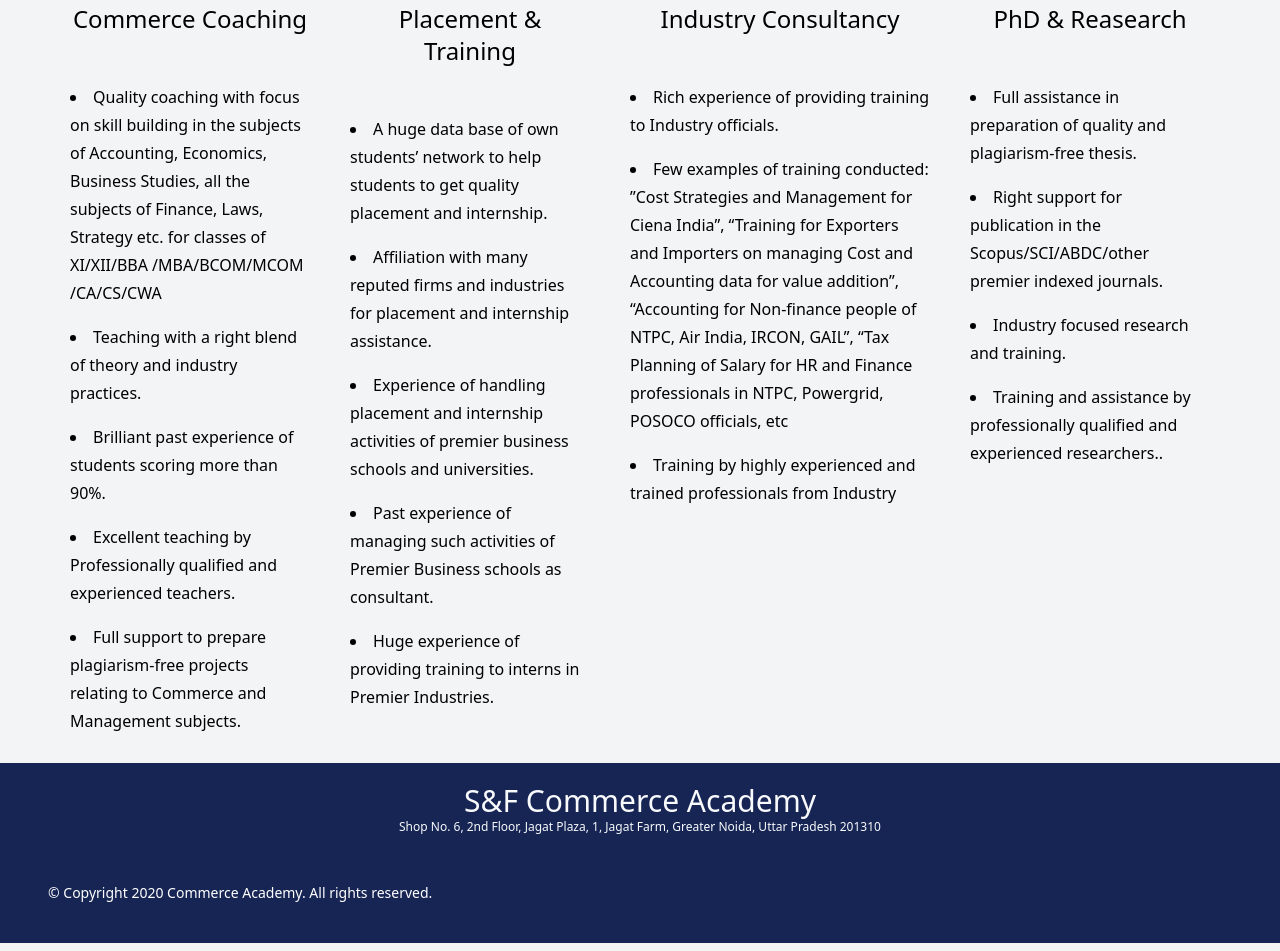
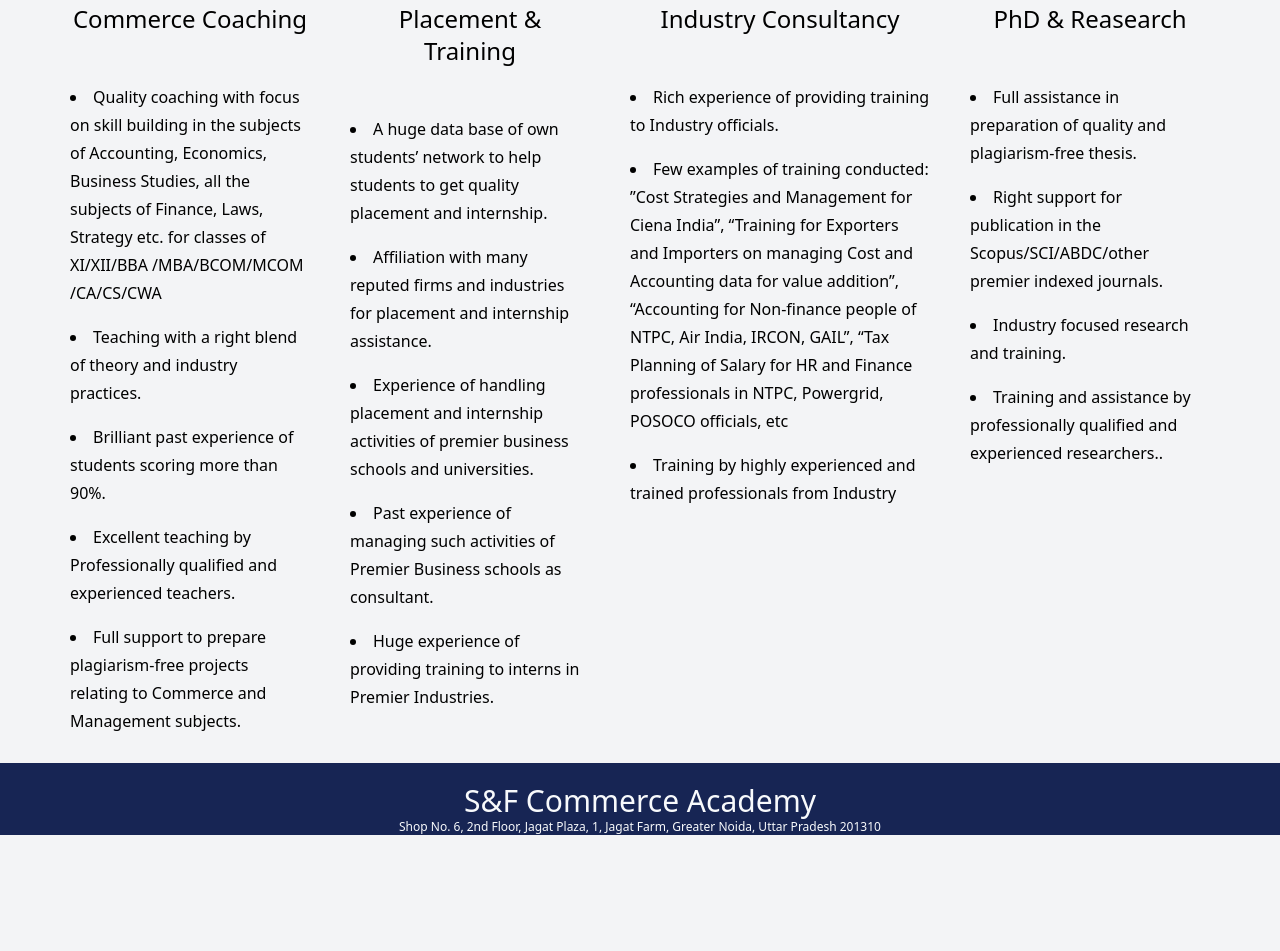
Before and after one commit to ankit5646/SF-Commerce, a website: page index.html in a window 1280 px wide. Shown: the part 2281-3232 px from the top of the page. After the commit the page ends 3116 px from the top, so only its background shows below. Drawn offline with Linux system fonts and the light colour scheme.

Commit message:
copyright comment

```diff
--- a/index.html
+++ b/index.html
@@ -152,7 +152,7 @@
             </section>
 
             <section class="footerlast">
-                <p class="text-sm text-white p-10 m-2">© Copyright 2020 Commerce Academy. All rights reserved.</p>
+                <!-- <p class="text-sm text-white p-10 m-2">© Copyright 2020 Commerce Academy. All rights reserved.</p> -->
 
             </section>
 
```
